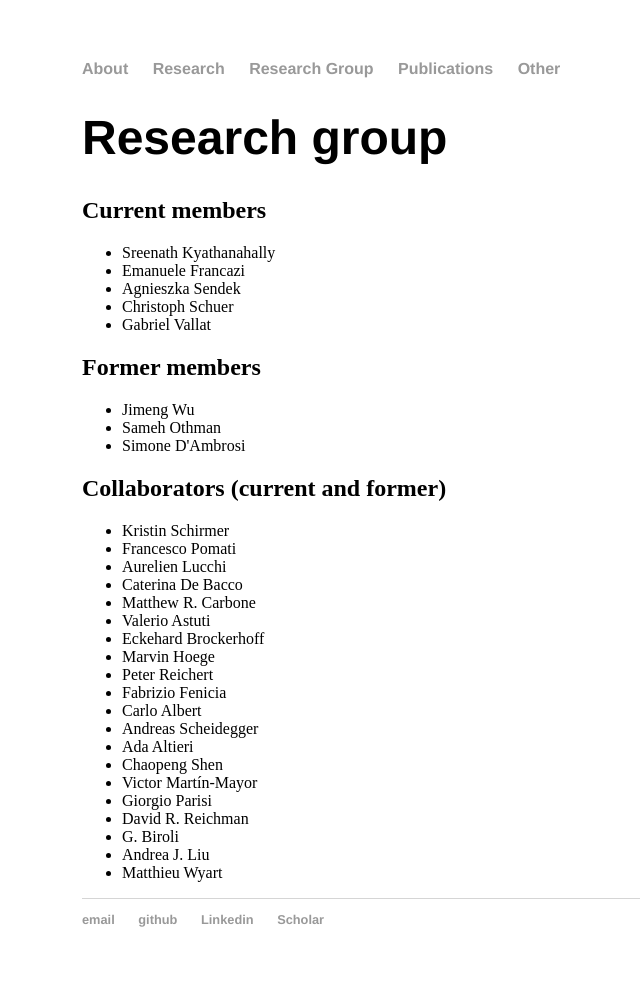
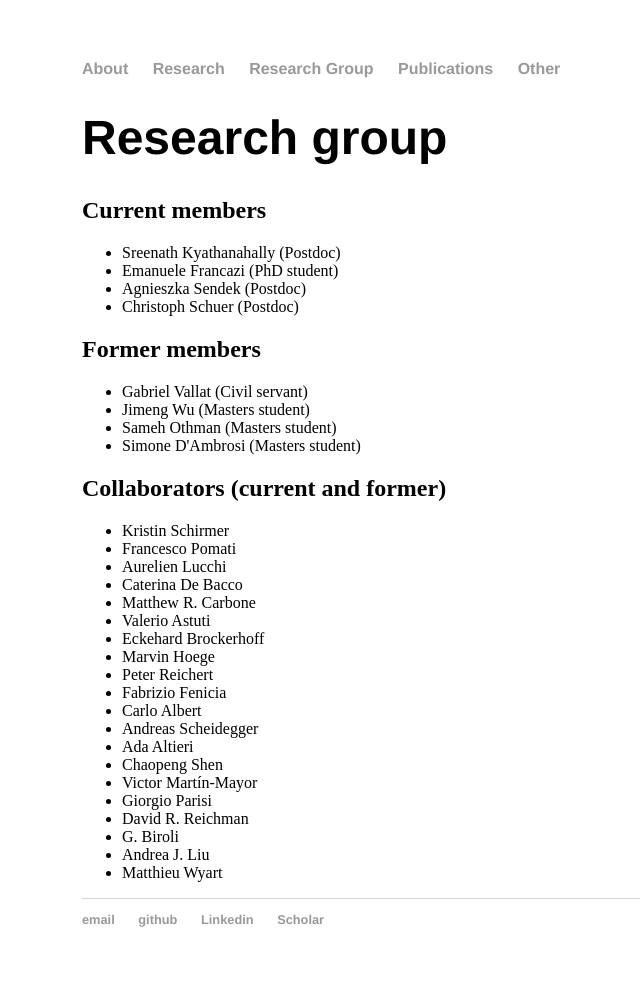
Before and after one commit to mbaityje/mbaityje.github.io, a Jekyll site: the page built from group/index.html, in a window 1280 px wide. Shown: the whole page, without its empty margins (110-750 px from the left). Built offline with Jekyll 4.4.1, drawn with Linux system fonts in a browser that asks for light colours.

Commit message:
Content changes

```diff
--- a/group/index.html
+++ b/group/index.html
@@ -6,18 +6,18 @@ title: Research
 	<h1>Research group</h1>
 	<h2>Current members</h2>
 		<ul>
-			<li>Sreenath Kyathanahally</li>
-			<li>Emanuele Francazi</li>
-			<li>Agnieszka Sendek</li>
-			<li>Christoph Schuer</li>
-			<li>Gabriel Vallat</li>
+			<li>Sreenath Kyathanahally (Postdoc)</li>
+			<li>Emanuele Francazi (PhD student)</li>
+			<li>Agnieszka Sendek (Postdoc)</li>
+			<li>Christoph Schuer (Postdoc)</li>
 		</ul>
 
 	<h2>Former members</h2>
 		<ul>
-			<li>Jimeng Wu</li>
-			<li>Sameh Othman</li>
-			<li>Simone D'Ambrosi</li>
+			<li>Gabriel Vallat (Civil servant)</li>
+			<li>Jimeng Wu (Masters student)</li>
+			<li>Sameh Othman (Masters student)</li>
+			<li>Simone D'Ambrosi (Masters student)</li>
 		</ul>
 	<h2>Collaborators (current and former)</h2>
 		<ul>
```
